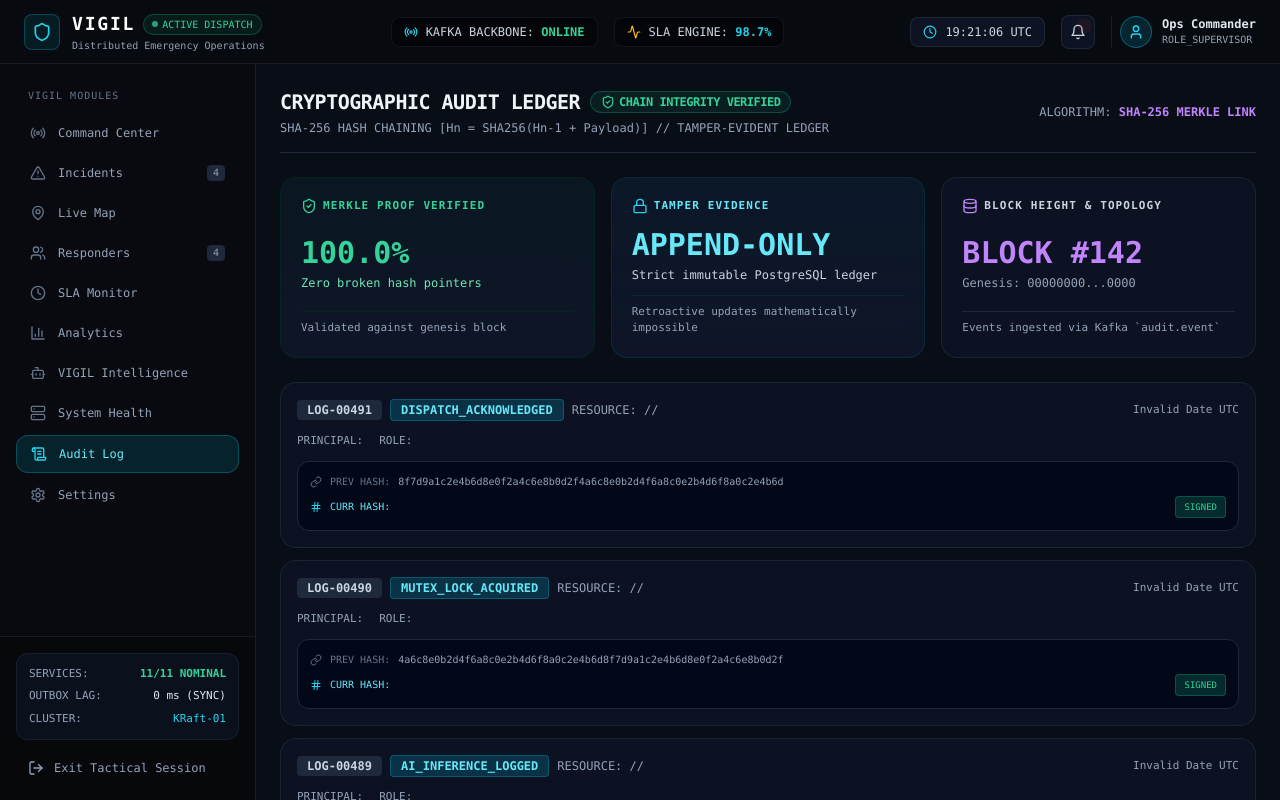
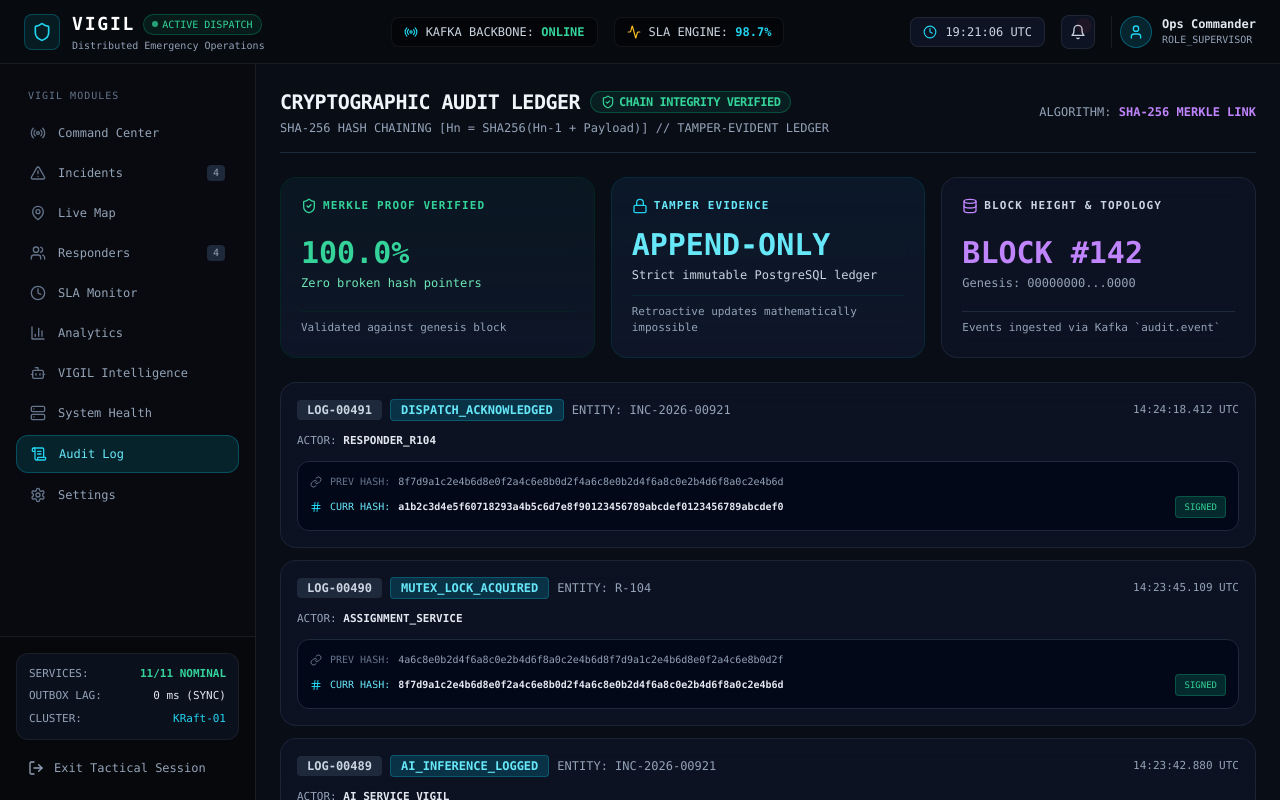
Before and after one commit to SatyamPandey-07/SentinelX, a Next.js app in the folder frontend/: page /audit in a window 1280 px wide. Built offline with nearby package versions, Linux system fonts and the light colour scheme.

Commit message:
feat: add cryptographic audit ledger page with hash chain visualization

```diff
--- a/frontend/src/app/audit/page.tsx
+++ b/frontend/src/app/audit/page.tsx
@@ -92,15 +92,14 @@ export default function AuditTrailPage() {
                 <span className="px-2.5 py-0.5 rounded bg-cyan-500/20 text-cyan-300 font-bold uppercase border border-cyan-500/30">
                   {log.action}
                 </span>
-                <span className="text-slate-400">RESOURCE: {log.resource_type} // {log.resource_id}</span>
+                <span className="text-slate-400">ENTITY: {log.entity_id}</span>
               </div>
-              <span className="text-slate-400 text-[11px]">{new Date(log.occurred_at).toLocaleTimeString()} UTC</span>
+              <span className="text-slate-400 text-[11px]">{log.timestamp}</span>
             </div>
 
-            {/* Principal & Role */}
+            {/* Actor */}
             <div className="flex items-center gap-4 text-[11px] text-slate-400">
-              <span>PRINCIPAL: <strong className="text-slate-200">{log.principal_id}</strong></span>
-              <span>ROLE: <strong className="text-purple-300">{log.principal_role}</strong></span>
+              <span>ACTOR: <strong className="text-slate-200">{log.actor}</strong></span>
             </div>
 
             {/* Cryptographic Hash Chain Badges */}
@@ -113,7 +112,7 @@ export default function AuditTrailPage() {
               <div className="flex items-center gap-2 text-cyan-300">
                 <Hash className="w-3 h-3 text-cyan-400 shrink-0" />
                 <span>CURR HASH:</span>
-                <span className="font-bold truncate text-slate-200">{log.curr_hash}</span>
+                <span className="font-bold truncate text-slate-200">{log.current_hash}</span>
                 <span className="text-[9px] px-2 py-0.5 rounded bg-emerald-500/20 text-emerald-400 ml-auto shrink-0 border border-emerald-500/30">
                   SIGNED
                 </span>
```
